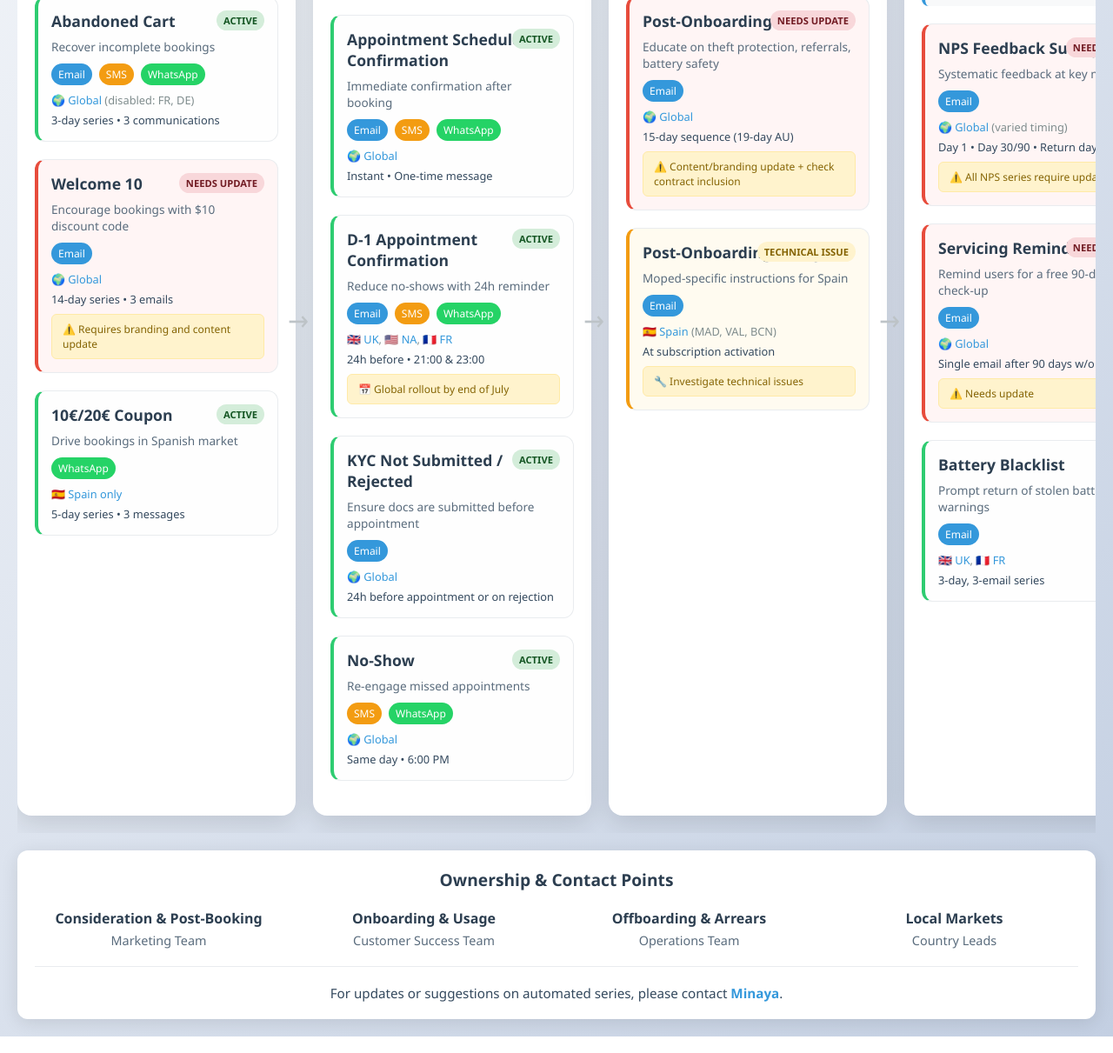
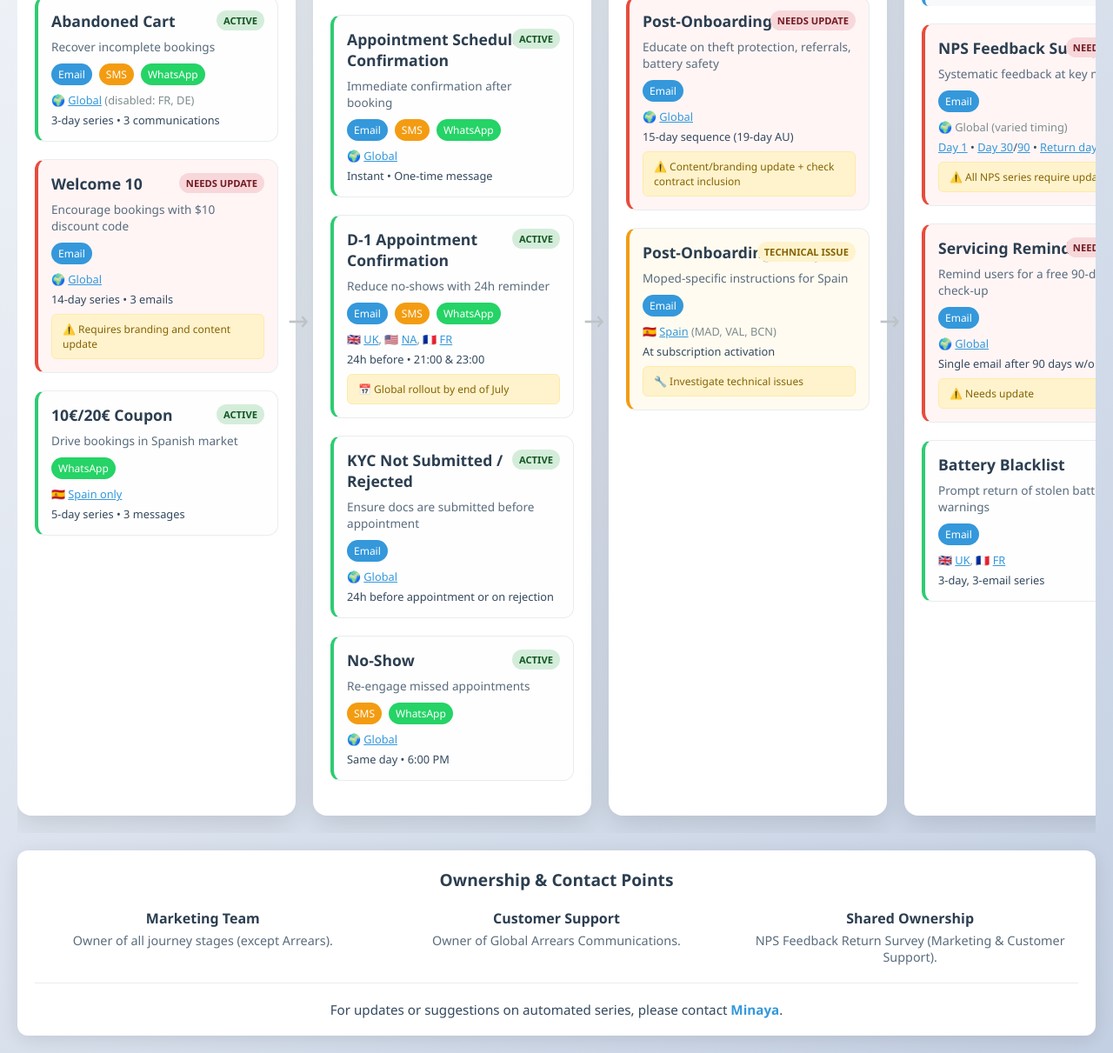
Before and after one commit to minaya-algora/customerjourneyCRMcomms, a plain HTML site: page index.html in a window 1280 px wide. Shown: the part 432-1643 px from the top of the page at 87% size. Drawn offline with Linux system fonts and the light colour scheme.

Commit message:
Update index.html

```diff
--- a/index.html
+++ b/index.html
@@ -164,16 +164,19 @@ box-sizing: border-box;
 
     .audience a {
         color: #3498db;
-        text-decoration: none;
+        text-decoration: underline;
         font-weight: 500;
-    }
-    .audience a:hover {
-        text-decoration: underline;
     }
 
     .timing {
         font-size: 0.8em;
         color: #34495e;
+        font-weight: 500;
+    }
+
+    .timing a {
+        color: #3498db;
+        text-decoration: underline;
         font-weight: 500;
     }
 
@@ -459,8 +462,8 @@ box-sizing: border-box;
             <div class="channels">
                 <span class="channel email">Email</span>
             </div>
-            <div class="audience">🌍 <a href="#">Global</a> (varied timing)</div>
-            <div class="timing">Day 1 • Day 30/90 • Return day</div>
+            <div class="audience">🌍 Global (varied timing)</div>
+            <div class="timing"><a href="https://app.intercom.com/a/apps/yy7p924x/outbound/series/1095569">Day 1</a> • <a href="https://app.intercom.com/a/apps/yy7p924x/outbound/series/1095565">Day 30</a>/<a href="https://app.intercom.com/a/apps/yy7p924x/outbound/series/1095568">90</a> • <a href="https://app.intercom.com/a/apps/yy7p924x/outbound/series/1095570">Return day</a></div>
             <div class="action-needed">⚠️ All NPS series require updates</div>
         </div>
 
@@ -541,20 +544,16 @@ box-sizing: border-box;
     <h3>Ownership & Contact Points</h3>
     <div class="ownership-grid">
         <div>
-            <h4>Consideration & Post-Booking</h4>
-            <p>Marketing Team</p>
+            <h4>Marketing Team</h4>
+            <p>Owner of all journey stages (except Arrears).</p>
         </div>
         <div>
-            <h4>Onboarding & Usage</h4>
-            <p>Customer Success Team</p>
+            <h4>Customer Support</h4>
+            <p>Owner of Global Arrears Communications.</p>
         </div>
         <div>
-            <h4>Offboarding & Arrears</h4>
-            <p>Operations Team</p>
-        </div>
-        <div>
-            <h4>Local Markets</h4>
-            <p>Country Leads</p>
+            <h4>Shared Ownership</h4>
+            <p>NPS Feedback Return Survey (Marketing & Customer Support).</p>
         </div>
     </div>
     <div class="contact-info">
```
